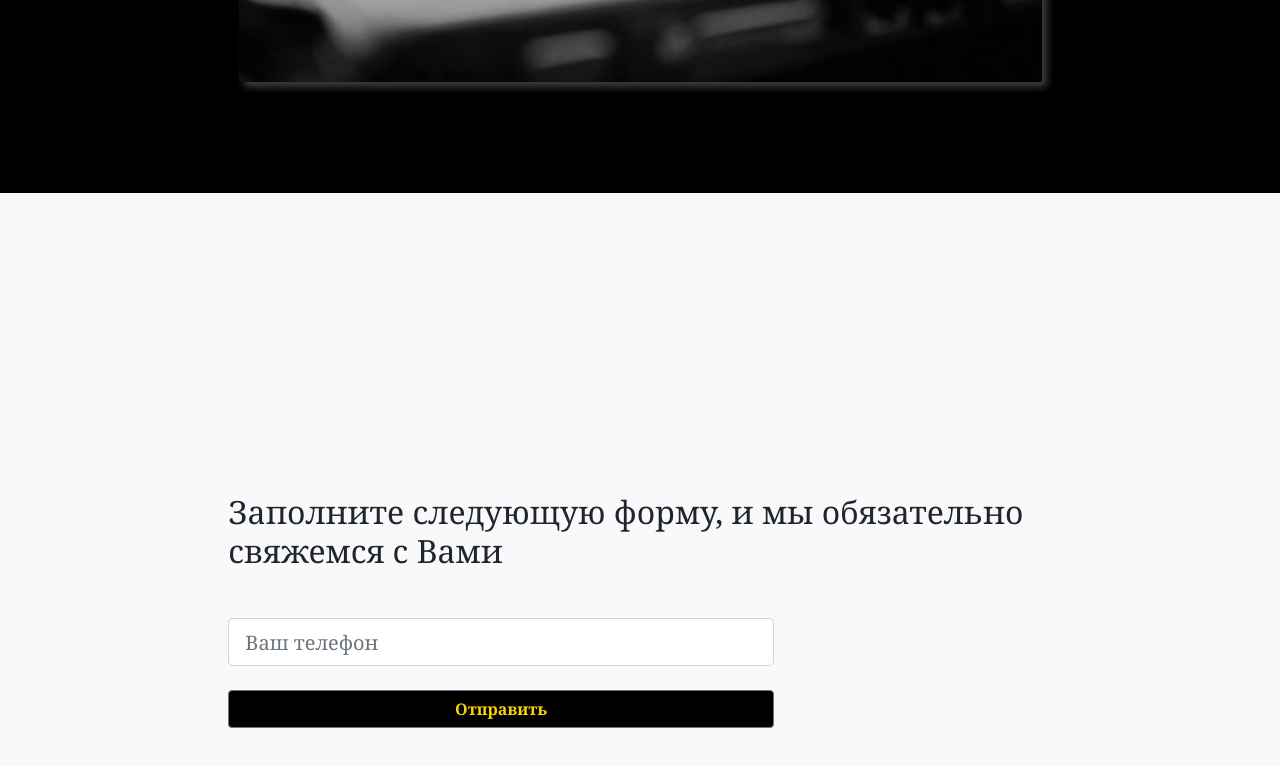
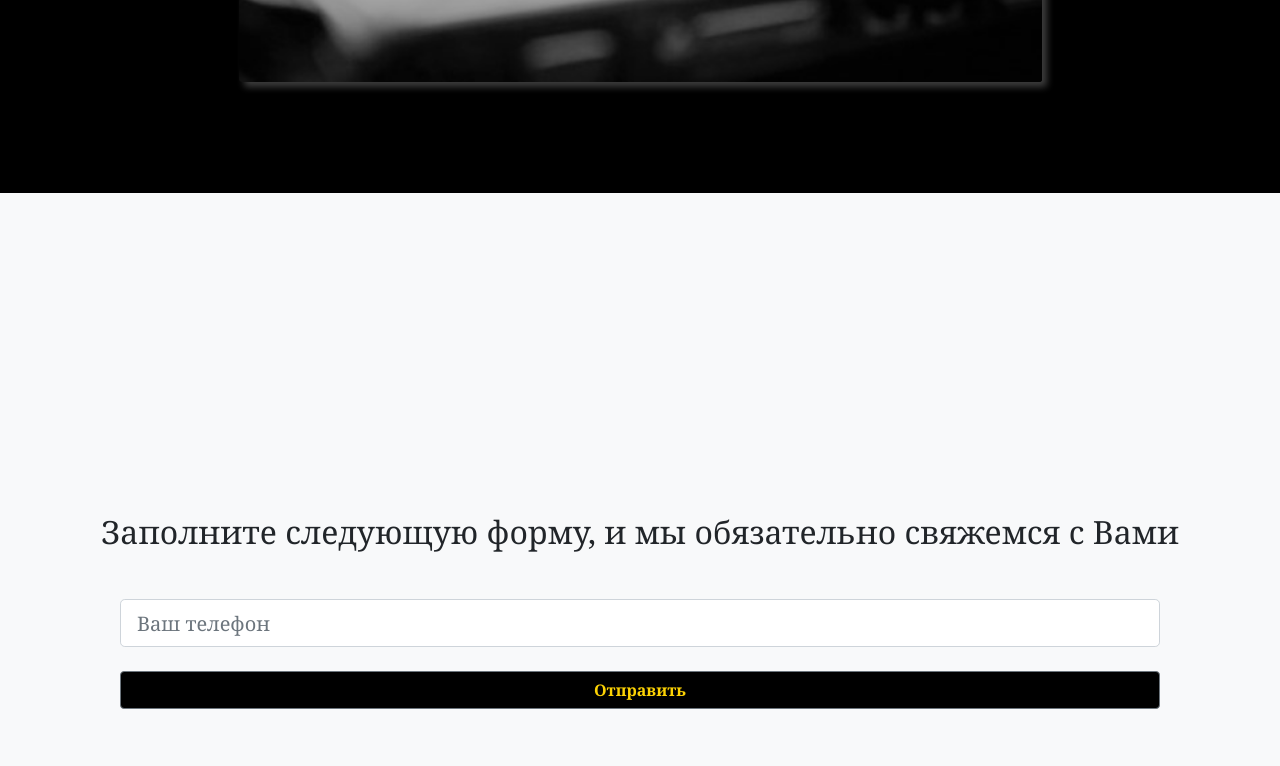
Before and after one commit to strjahilev/recruting-announcement, a plain HTML site: page index.html in a window 1280 px wide. Shown: the part 6087-6853 px from the top of the page. Drawn offline with nearby package versions, Linux system fonts and the light colour scheme.

Commit message:
block center

```diff
--- a/index.html
+++ b/index.html
@@ -277,13 +277,13 @@
 <footer class="contact bg-light" id="contact">
     <div class="container-fluid d-flex justify-content-center">
         <div class="row d-flex justify-content-center align-content-center">
-            <h2 class="col-8">Заполните следующую форму, и мы обязательно свяжемся с Вами
+            <h2 class="col-12 text-center">Заполните следующую форму, и мы обязательно свяжемся с Вами
             </h2>
             <div class="w-100"></div>
-            <form class="col-8">
-                <div class="form-row">
-                    <div class="col-lg-8 col-md-8 col-sm-12 right">
-                        <input type="text" class="form-control form-control-lg" placeholder="Ваш телефон" name="phone">
+            <form class="col-12 ">
+                <div class="form-row justify-content-center">
+                    <div class="col-lg-10 col-md-8 col-sm-12 right">
+                        <input type="text" class="form-control form-control-lg " placeholder="Ваш телефон" name="phone">
                             </br>
                         <input type="submit" class="btn btn-secondary btn-block" value="Отправить" name="send">
                     </div>
```
